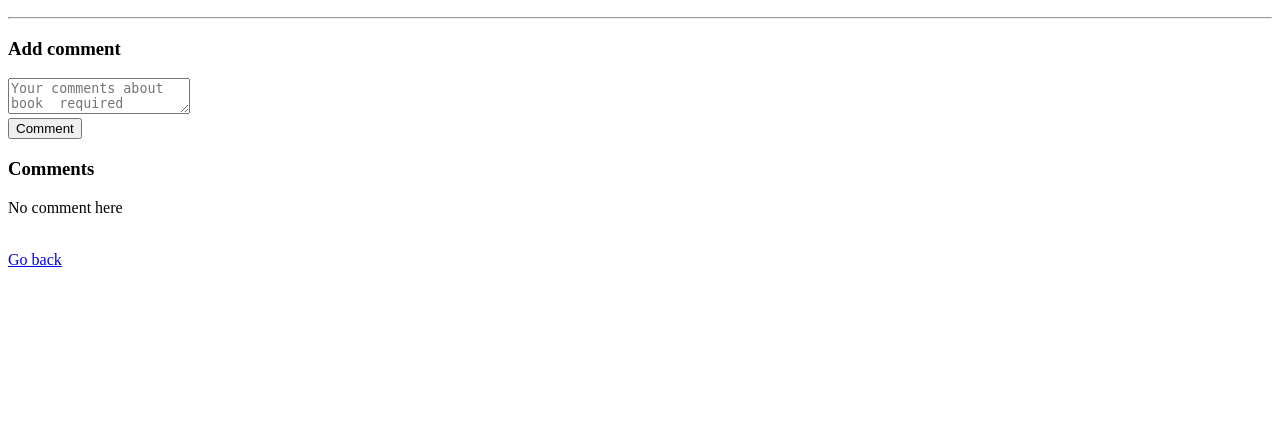
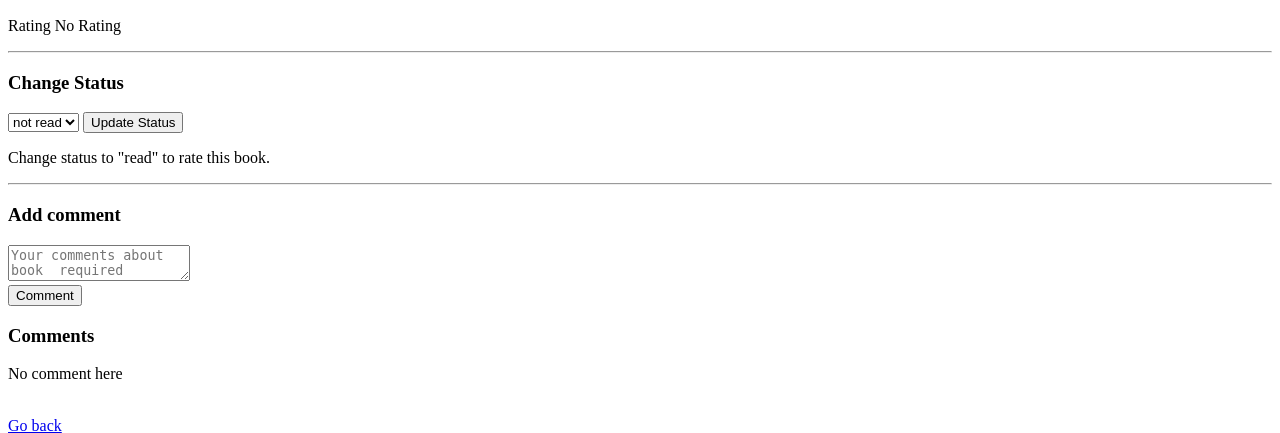
Before and after one commit to ekinnnnnnnnnnn/PersonalLibraryArchive, a Flask app: page /book/1 in a window 1280 px wide. Shown: the part 105-538 px from the top of the page. Run offline with Flask 3, Linux system fonts and the light colour scheme; the visitor is signed in with stand-in values (Sample User, id 1); data comes from the database, SQL or seed files in the repository; both versions use the stored data as it was after the commit; data that the repository does not hold is empty.

Commit message:
Add Rate system

```diff
--- a/db.py
+++ b/db.py
@@ -15,7 +15,8 @@ c.execute('''create table if not exists books(
           bookname text not null,
           author text not null,
           type text not null,
-          status text default 'not read yet',
+          status text default 'not read',
+          rating integer,
           foreign key (userid) references user(id))''')
 
 c.execute('''create table if not exists comments(
--- a/run.py
+++ b/run.py
@@ -95,9 +95,12 @@ def addbook():
         author=request.form['author']
         type=request.form['type']
         status=request.form.get('status','not read')
+        rating=None
+        if status=='read' and request.form.get('rating'):
+            rating=int(request.form['rating'])
         conn=dbconn(DATABASE)
-        conn.execute("insert into books(userid,bookname,author,type,status) values (?,?,?,?,?)",
-                     (session['usersid'],bookname,author,type,status))
+        conn.execute("insert into books(userid,bookname,author,type,status,rating) values (?,?,?,?,?,?)",
+                     (session['usersid'],bookname,author,type,status,rating))
         conn.commit()
         conn.close()
         return redirect(url_for('index'))
@@ -122,8 +125,23 @@ def bookDetail(bookid):
     book=conn.execute("select * from books where id=? and userid=?",
                       (bookid,session['usersid'])).fetchone()
     if request.method=='POST':
-        comm=request.form.get('comment','').strip()
-        if comm:
+        formType=request.form.get('formType')
+        if formType=='status':
+            nstat=request.form.get('status')
+            if nstat and nstat in ('not read','reading','read'):
+                conn.execute("update books set status=? where id=? and userid=?",
+                             (nstat,bookid,session['usersid']))
+                if nstat!='read':
+                    conn.execute("update books set rating=null where id=? and userid=?",
+                                 (bookid,session['usersid']))
+                conn.commit()
+        elif formType=='rating':
+            if book and book['status']=='read' and request.form.get('rating'):
+                conn.execute("update books set rating=? where id=? and userid=?",
+                             (int(request.form['rating']),bookid,session['usersid']))
+                conn.commit()
+        elif formType=='comment':
+            comm=request.form.get('comment','').strip()
             conn.execute("insert into comments(bookid,userid,comment) values (?,?,?)",
                          (bookid,session['usersid'],comm))
             conn.commit()
--- a/templates/bookdetail.html
+++ b/templates/bookdetail.html
@@ -19,11 +19,49 @@
         <p>
             Status: {{book['status']}}
         </p>
+        <p>
+            Rating {% if book['rating'] %}{{book['rating']}}/10{% else %}No Rating{% endif %}
+        </p>
+        <hr>
+        <h3>
+            Change Status
+        </h3>
+        <form action="/book/{{book['id']}}" method="post">
+            <input type="hidden" name="formType" value="status">
+            <select name="status">
+                <option value="not read" {% if book['status']=='not read' %}selected{% endif %}>not read</option>
+                <option value="reading" {% if book['status']=='reading' %}selected{% endif %}>reading</option>
+                <option value="read" {% if book['status']=='read' %}selected{% endif %}>read</option>
+            </select>
+            <input type="submit" value="Update Status">
+        </form>
+        {% if book['status']=='read' %}
+            <h3>
+                Rate this book
+            </h3>
+            <form action="/book/{{book['id']}}" method="post">
+                <input type="hidden" name="formType" value="rating">
+                Rating 1-10
+                <select name="rating" required>
+                    {% for i in range(1,11) %}
+                    <option value="{{i}}" {% if book['rating']==i %}selected{% endif %}>
+                        {{i}}/10
+                    </option>
+                    {% endfor %}
+                </select>
+                <input type="submit" value="Rate">
+            </form>
+            {% else %}
+            <p>
+                Change status to "read" to rate this book.
+            </p>
+            {% endif %}
         <hr>
         <h3>
             Add comment
         </h3>
         <form action="/book/{{book['id']}}" method="post">
+            <input type="hidden" name="formType" value="comment">
             <textarea name="comment" placeholder="Your comments about book {{book['bookname']}} required"></textarea>
             <br>
             <input type="submit" value="Comment">
--- a/templates/index.html
+++ b/templates/index.html
@@ -39,7 +39,11 @@
                 {% for book in books %}
                     <li>
                         <a href="/book/{{book['id']}}">
-                            {{book['bookname']}} - {{book['author']}} - {{book['type']}} - {{book['status']}}
+                            {{book['bookname']}} -
+                             {{book['author']}} -
+                              {{book['type']}} -
+                               {{book['status']}} -
+                                {% if book['rating'] %}{{book['rating']}}/10{% else %}No rating{% endif %}
                         </a>
                         <a href="/deletebook/{{book['id']}}" onclick="return confirm('sure?')">
                             Delete
```
Also changed, not shown: templates/addbook.html (+14 -0 lines), Lib.db.
